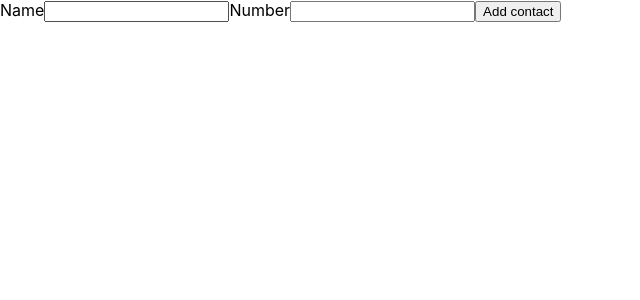
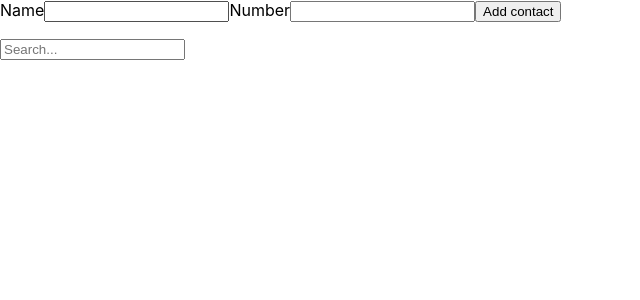
Before and after one commit to cod3provider/woolf-react-hw-02-phonebook, a React (Create React App) app: page / in a window 1280 px wide. Shown: the top 300 px of the page, without its empty margins (0-640 px from the left). Built offline with nearby package versions, Linux system fonts and the light colour scheme.

Commit message:
add filter for contacts

```diff
--- a/src/components/App.jsx
+++ b/src/components/App.jsx
@@ -9,6 +9,7 @@ class App extends Component {
     contacts: [],
     name: '',
     number: '',
+    filter: '',
   };
 
   createContact = ({ name, number }) => {
@@ -24,14 +25,25 @@ class App extends Component {
     });
   };
 
+  handleFilterChange = e => {
+    this.setState({ filter: e.target.value });
+  }
+
+  getFilteredContacts = () => {
+    const { contacts, name, filter } = this.state;
+    return contacts.filter(contact => contact.name.toLowerCase().includes(filter.toLowerCase()));
+  }
+
   render() {
     console.log(this.state);
-    const { createContact } = this;
+    const { createContact, handleFilterChange } = this;
     const { contacts } = this.state;
+    const filteredContacts = this.getFilteredContacts();
     return (
       <>
         <ContactsForm onSubmit={createContact} />
-        <ContactsList contacts={contacts} />
+        <ContactsList contacts={filteredContacts} />
+        <input type='text' value={this.state.filter} onChange={handleFilterChange} placeholder='Search...' />
       </>
     );
   }
```
